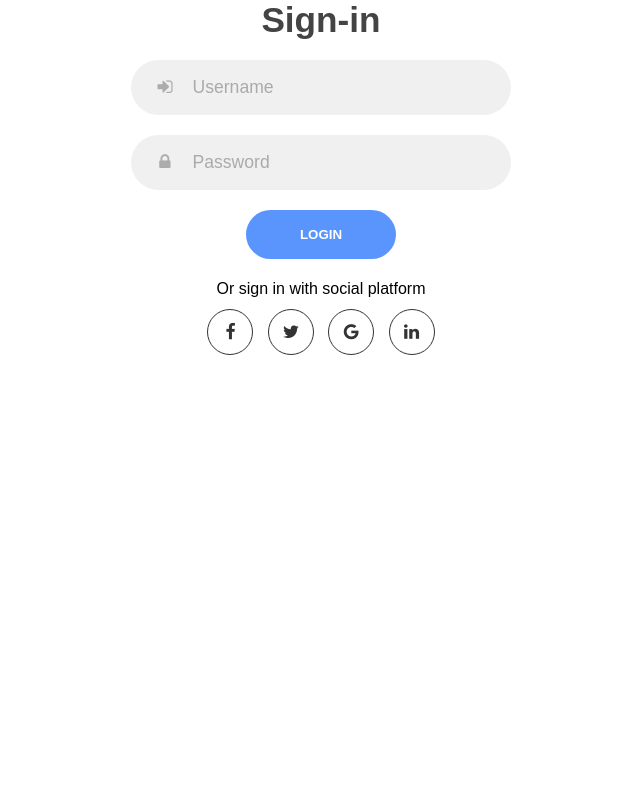
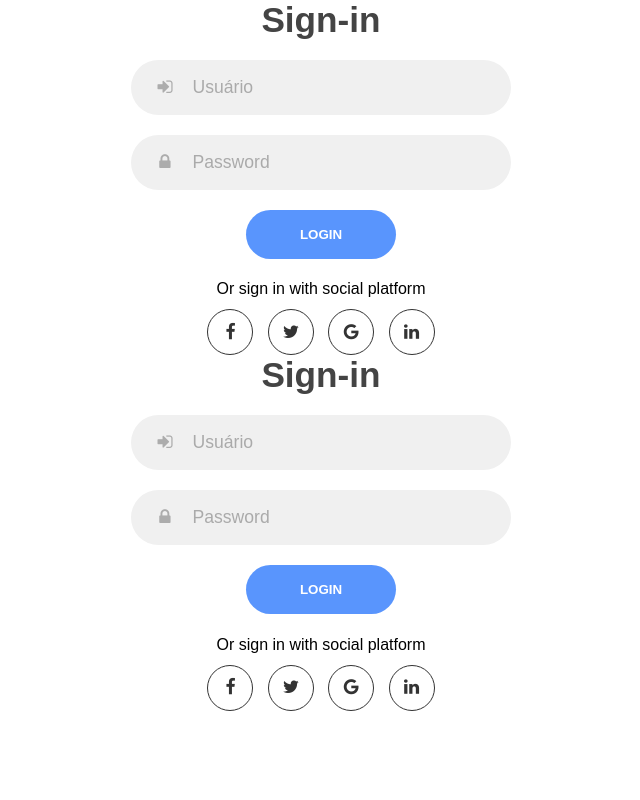
Before and after one commit to igormartins1/Login, a PHP site: page / in a window 1280 px wide. Shown: the whole page, without its empty margins (319-959 px from the left). Run offline with PHP 8.4, Linux system fonts and the light colour scheme; some web fonts are replaced.

Commit message:
2parteLogin

```diff
--- a/index.php
+++ b/index.php
@@ -21,7 +21,35 @@
                     <h2 class="title">Sign-in</h2>
                     <div class="input-field">
                         <i class="fa fa-sign-in"></i>
-                        <input type="text" placeholder="Username">
+                        <input type="text" placeholder="Usuário">
+                    </div>
+                    <div class="input-field">
+                        <i class="fa fa-lock"></i>
+                        <input type="password" placeholder="Password">
+                    </div>
+                    <input type="submit" value="Login" class="btn solid">
+
+                    <p class="social-text">Or sign in with social platform</p>
+                    <div class="social-media">
+                        <a href="#" class="social-icon">   <!-- social-->
+                            <i class="fa fa-facebook-f"></i>
+                        </a>
+                        <a href="#" class="social-icon">
+                            <i class="fa fa-twitter"></i>
+                        </a>
+                        <a href="#" class="social-icon">
+                            <i class="fa fa-google "></i>
+                        </a>
+                        <a href="" class="social-icon">
+                            <i class="fa fa-linkedin"></i>
+                        </a>
+                    </div>
+                </form>
+                <form action="" class="sign-in-form">
+                    <h2 class="title">Sign-in</h2>
+                    <div class="input-field">
+                        <i class="fa fa-sign-in"></i>
+                        <input type="text" placeholder="Usuário">
                     </div>
                     <div class="input-field">
                         <i class="fa fa-lock"></i>
```
